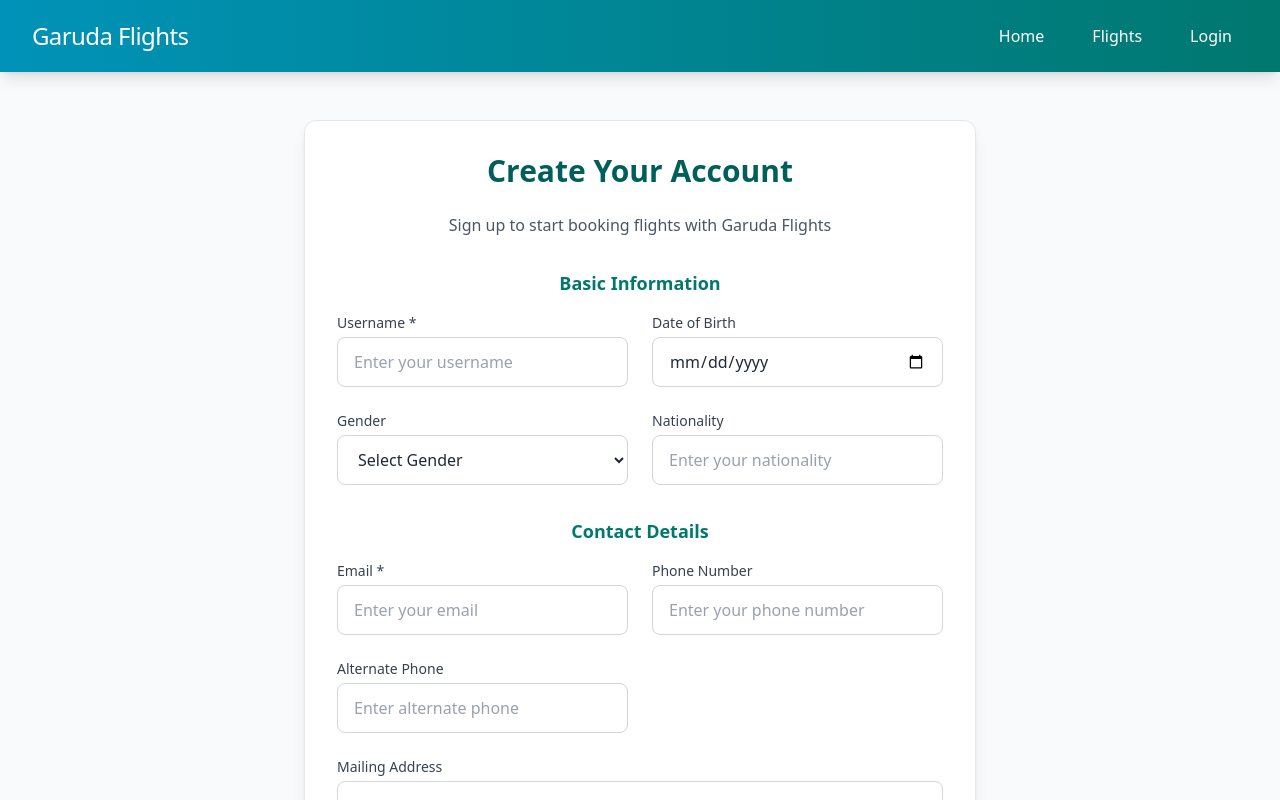
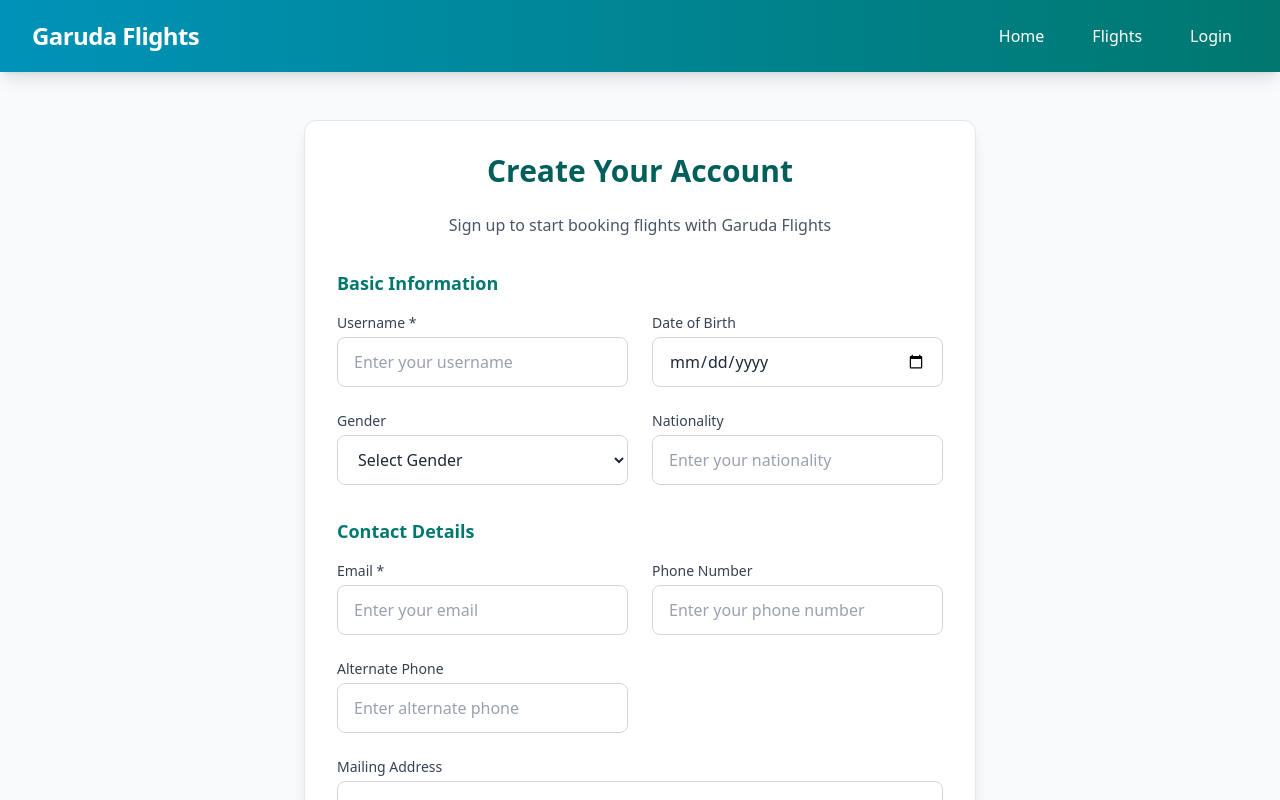
Before and after one commit to rajeshrk2210/Garuda-Flights, a React (Vite) app in the folder frontend-user/: page /signup in a window 1280 px wide. Built offline with nearby package versions, Linux system fonts and the light colour scheme; no server answers.

Commit message:
Fixed the Ui bugs

```diff
--- a/frontend-user/src/components/common/Navbar.tsx
+++ b/frontend-user/src/components/common/Navbar.tsx
@@ -14,9 +14,9 @@
   return (
     <nav className="bg-gradient-to-r to-teal-700 from-cyan-600 text-white px-4 sm:px-6 lg:px-8 py-4 shadow-lg flex items-center justify-between sticky top-0 z-50">
       {/* Brand Logo */}
-      <Link to="/" className="text-2xl font-bold tracking-tight !text-white hover:text-teal-200 transition duration-200">
+      <div onClick={() => navigate("/")} className="cursor-pointer text-2xl font-bold tracking-tight !text-white hover:text-teal-200 transition duration-200">
         Garuda Flights
-      </Link>
+      </div>
 
       {/* Navigation Links */}
       <div className="flex items-center space-x-4 text-sm sm:text-base">
--- a/frontend-user/src/pages/Signup.tsx
+++ b/frontend-user/src/pages/Signup.tsx
@@ -90,7 +90,7 @@
         <form onSubmit={handleSignup} className="space-y-8">
           {/* Basic Information */}
           <div>
-            <h3 className="text-lg font-semibold text-teal-700 mb-4">Basic Information</h3>
+            <h3 className="text-left text-lg font-semibold text-teal-700 mb-4">Basic Information</h3>
             <div className="grid grid-cols-1 gap-6 sm:grid-cols-2">
               <div>
                 <label htmlFor="userName" className="flex text-sm font-medium text-gray-700 mb-1">
@@ -156,7 +156,7 @@
 
           {/* Contact Details */}
           <div>
-            <h3 className="text-lg font-semibold text-teal-700 mb-4">Contact Details</h3>
+            <h3 className="text-left text-lg font-semibold text-teal-700 mb-4">Contact Details</h3>
             <div className="grid grid-cols-1 gap-6 sm:grid-cols-2">
               <div>
                 <label htmlFor="email" className="flex text-sm font-medium text-gray-700 mb-1">
@@ -220,7 +220,7 @@
 
           {/* Identity & Verification */}
           <div>
-            <h3 className="text-lg font-semibold text-teal-700 mb-4">Identity & Verification</h3>
+            <h3 className="text-left text-lg font-semibold text-teal-700 mb-4">Identity & Verification</h3>
             <div className="grid grid-cols-1 gap-6 sm:grid-cols-2">
               <div>
                 <label htmlFor="passportNumber" className="flex text-sm font-medium text-gray-700 mb-1">
@@ -255,7 +255,7 @@
 
           {/* Security */}
           <div>
-            <h3 className="text-lg font-semibold text-teal-700 mb-4">Security</h3>
+            <h3 className="text-left text-lg font-semibold text-teal-700 mb-4">Security</h3>
             <div className="relative">
               <label htmlFor="password" className="flex text-sm font-medium text-gray-700 mb-1">
                 Password *
```
